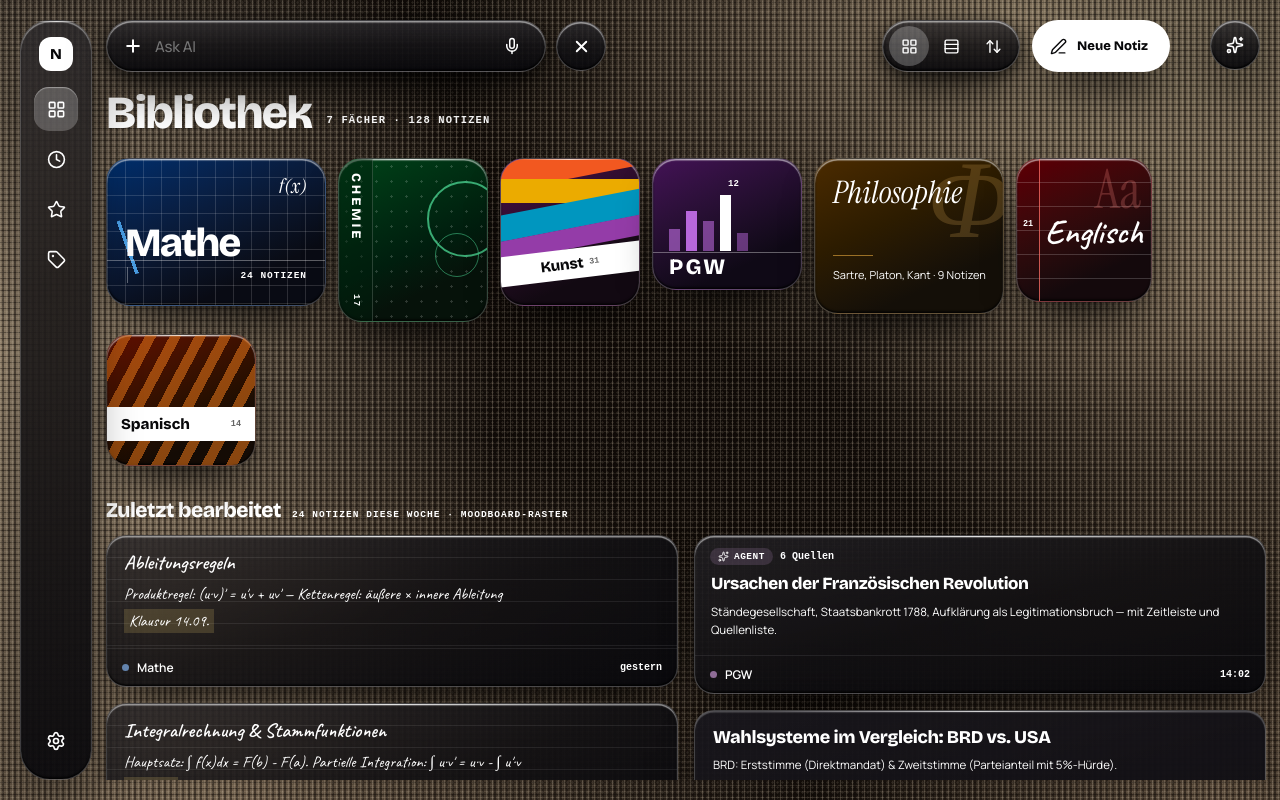
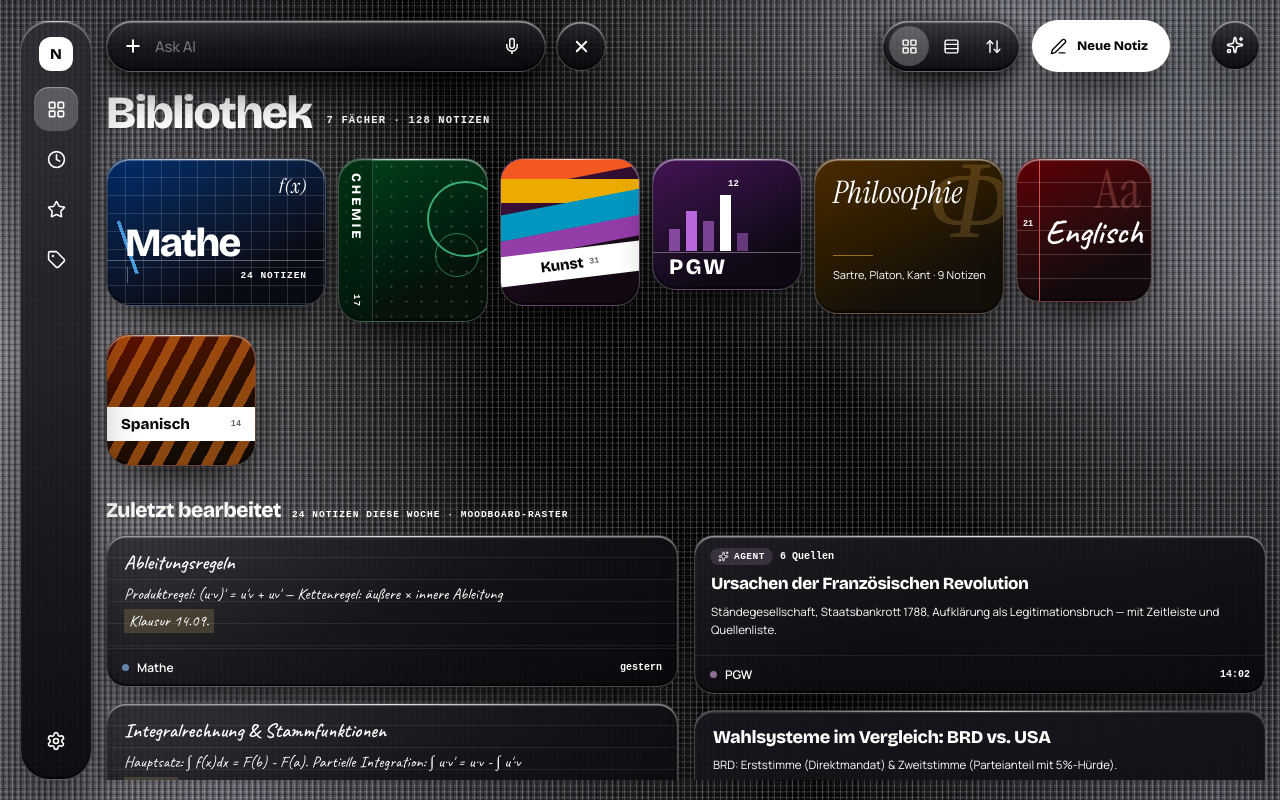
Before and after one commit to lucagerdau07-del/NotesAPP, a React (Vite) app: page / in a window 1280 px wide. Built offline with nearby package versions, Linux system fonts and the light colour scheme.

Commit message:
style: restore neutral glass background

```diff
--- a/src/styles/main.css
+++ b/src/styles/main.css
@@ -387,51 +387,44 @@ body {
    Liquid Glass & Fluted Reeded Glass Dark Background Theme (Image 1 Style)
    ========================================================================== */
 
-/* Fluted Reeded Glass Textured Warm Beige & Dark Brown Background */
+/* Fluted Reeded Glass Textured Dark Background */
 body::before,
 .liquid-fluted-bg {
   content: "";
   position: fixed;
   inset: 0;
   z-index: -1;
-  background-color: #120D09;
-  /* Reihenfolge:
-     1. Halftone-Dithering in zartem warmem Sand/Beige
-     2. Senkrechte Rippen (warmer Beige-Schimmer & sattes Dunkelbraun)
-     3. Waagerechte Rippen (Moiré-Kreuzung)
-     4. Volumetrische warme Beige-, Bernstein- und Karamell-Lichtblasen dahinter */
+  background-color: #050506;
   background-image:
-    /* 1. Halftone-Dithering (warme Sand/Beige-Punkte) */
-    radial-gradient(circle at center, rgba(238, 222, 198, 0.12) 0.9px, transparent 1.3px),
+    radial-gradient(circle at center, rgba(255, 255, 255, 0.10) 0.9px, transparent 1.3px),
     /* 2. Gewebe — senkrechte Rippen */
     repeating-linear-gradient(90deg,
-      rgba(235, 218, 192, 0.18) 0px,
-      rgba(235, 218, 192, 0.18) 1px,
+      rgba(255, 255, 255, 0.18) 0px,
+      rgba(255, 255, 255, 0.18) 1px,
       transparent 1px,
       transparent 2.5px,
-      rgba(15, 9, 6, 0.45) 2.5px,
-      rgba(15, 9, 6, 0.45) 4px,
+      rgba(0, 0, 0, 0.32) 2.5px,
+      rgba(0, 0, 0, 0.32) 4px,
       transparent 4px,
       transparent 6px
     ),
     /* 3. Gewebe — waagerechte Rippen */
     repeating-linear-gradient(0deg,
-      rgba(228, 208, 180, 0.13) 0px,
-      rgba(228, 208, 180, 0.13) 1px,
+      rgba(255, 255, 255, 0.13) 0px,
+      rgba(255, 255, 255, 0.13) 1px,
       transparent 1px,
       transparent 2.5px,
-      rgba(12, 8, 5, 0.38) 2.5px,
-      rgba(12, 8, 5, 0.38) 4px,
+      rgba(0, 0, 0, 0.25) 2.5px,
+      rgba(0, 0, 0, 0.25) 4px,
       transparent 4px,
       transparent 6px
     ),
-    /* 4. Volumetrische warme Beige- und Karamell-Lichtblasen */
-    radial-gradient(ellipse 760px 900px at 1% 44%, rgba(226, 202, 168, 0.65), transparent 64%),
-    radial-gradient(ellipse 880px 600px at 80% 2%, rgba(212, 188, 154, 0.58), transparent 66%),
-    radial-gradient(ellipse 700px 540px at 100% 36%, rgba(200, 174, 140, 0.52), transparent 66%),
-    radial-gradient(ellipse 860px 600px at 18% 100%, rgba(192, 165, 132, 0.48), transparent 68%),
-    radial-gradient(ellipse 620px 480px at 95% 99%, rgba(180, 152, 120, 0.42), transparent 66%),
-    radial-gradient(ellipse 780px 580px at 50% 48%, rgba(14, 9, 6, 0.55), transparent 76%);
+    radial-gradient(ellipse 760px 900px at 1% 44%, rgba(214, 214, 224, 0.65), transparent 64%),
+    radial-gradient(ellipse 880px 600px at 80% 2%, rgba(200, 200, 212, 0.58), transparent 66%),
+    radial-gradient(ellipse 700px 540px at 100% 36%, rgba(190, 190, 204, 0.52), transparent 66%),
+    radial-gradient(ellipse 860px 600px at 18% 100%, rgba(182, 182, 198, 0.48), transparent 68%),
+    radial-gradient(ellipse 620px 480px at 95% 99%, rgba(172, 172, 190, 0.42), transparent 66%),
+    radial-gradient(ellipse 780px 580px at 50% 48%, rgba(0, 0, 0, 0.42), transparent 76%);
   background-size:
     5px 5px,
     6px 100%,
```
